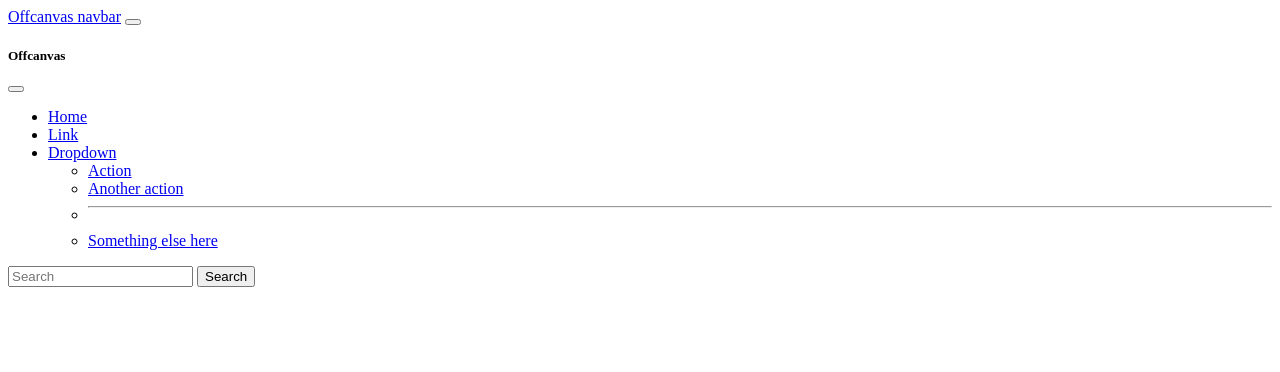
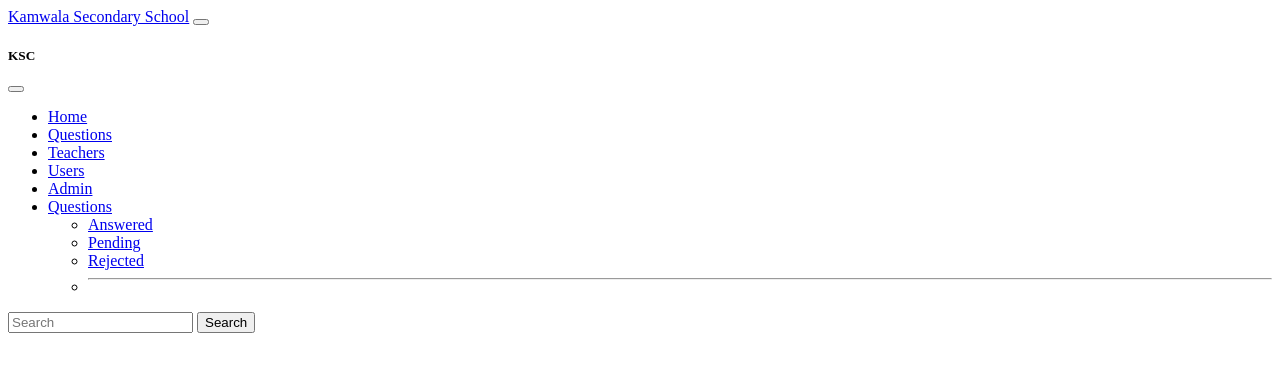
Before and after one commit to chriford/django-sku, a Django app: template templates/includes/nav.html in a window 1280 px wide. Shown: the top 372 px of the page. Run offline with Django 3.2, Linux system fonts and the light colour scheme; the template is opened without the code that fills it, so the values that code supplies are empty.

Commit message:
relocate code

```diff
--- a/code_shine/views.py
+++ b/code_shine/views.py
@@ -13,6 +13,3 @@ class HomePage(ListView):
     def get_queryset(self):
         data = [1,2,3,4]
         return HttpResponse(f"{data}")
-
-
-# Create your views here.
--- a/templates/includes/nav.html
+++ b/templates/includes/nav.html
@@ -1,33 +1,47 @@
 <nav class="navbar navbar-light bg-light fixed-top">
     <div class="container-fluid">
-      <a class="navbar-brand" href="#">Offcanvas navbar</a>
+      <a class="navbar-brand" href="#">Kamwala Secondary School</a>
       <button class="navbar-toggler" type="button" data-bs-toggle="offcanvas" data-bs-target="#offcanvasNavbar" aria-controls="offcanvasNavbar">
         <span class="navbar-toggler-icon"></span>
       </button>
       <div class="offcanvas offcanvas-end" tabindex="-1" id="offcanvasNavbar" aria-labelledby="offcanvasNavbarLabel">
         <div class="offcanvas-header">
-          <h5 class="offcanvas-title" id="offcanvasNavbarLabel">Offcanvas</h5>
+          <h5 class="offcanvas-title" id="offcanvasNavbarLabel">KSC</h5>
           <button type="button" class="btn-close text-reset" data-bs-dismiss="offcanvas" aria-label="Close"></button>
         </div>
         <div class="offcanvas-body">
           <ul class="navbar-nav justify-content-end flex-grow-1 pe-3">
             <li class="nav-item">
-              <a class="nav-link active" aria-current="page" href="#">Home</a>
+              <a class="nav-link active" aria-current="page" href="{% url 'home' %}">Home</a>
             </li>
+
             <li class="nav-item">
-              <a class="nav-link" href="#">Link</a>
+              <a class="nav-link active" aria-current="page" href="{% url 'home' %}">Questions</a>
             </li>
+
+            <li class="nav-item">
+              <a class="nav-link active" aria-current="page" href="{% url 'home' %}">Teachers</a>
+            </li>
+
+            <li class="nav-item">
+              <a class="nav-link active" aria-current="page" href="{% url 'home' %}">Users</a>
+            </li>
+
+            <li class="nav-item">
+              <a class="nav-link active" aria-current="page" href="{% url 'home' %}">Admin</a>
+            </li>
+
             <li class="nav-item dropdown">
               <a class="nav-link dropdown-toggle" href="#" id="offcanvasNavbarDropdown" role="button" data-bs-toggle="dropdown" aria-expanded="false">
-                Dropdown
+                Questions
               </a>
               <ul class="dropdown-menu" aria-labelledby="offcanvasNavbarDropdown">
-                <li><a class="dropdown-item" href="#">Action</a></li>
-                <li><a class="dropdown-item" href="#">Another action</a></li>
+                <li><a class="dropdown-item" href="#">Answered</a></li>
+                <li><a class="dropdown-item" href="#">Pending</a></li>
+                <li><a class="dropdown-item" href="#">Rejected</a></li>
                 <li>
                   <hr class="dropdown-divider">
                 </li>
-                <li><a class="dropdown-item" href="#">Something else here</a></li>
               </ul>
             </li>
           </ul>
--- a/templates/layout/base.html
+++ b/templates/layout/base.html
@@ -2,6 +2,7 @@
     <head>
         {% include 'includes/nav.html' %}
         <link href="https://cdn.jsdelivr.net/npm/bootstrap@5.1.3/dist/css/bootstrap.min.css" rel="stylesheet" integrity="sha384-1BmE4kWBq78iYhFldvKuhfTAU6auU8tT94WrHftjDbrCEXSU1oBoqyl2QvZ6jIW3" crossorigin="anonymous">
+        <script src="https://cdn.tailwindcss.com"></script>
         {% block head %} {% endblock %}
     </head>
     <body>
```
Also changed, not shown: authentication/models.py (+10 -3 lines), templates/index.html (+20 -1 lines), authentication/migrations/0002_auto_20220426_2024.py (added), db.sqlite3, pupils/urls.py (added).
